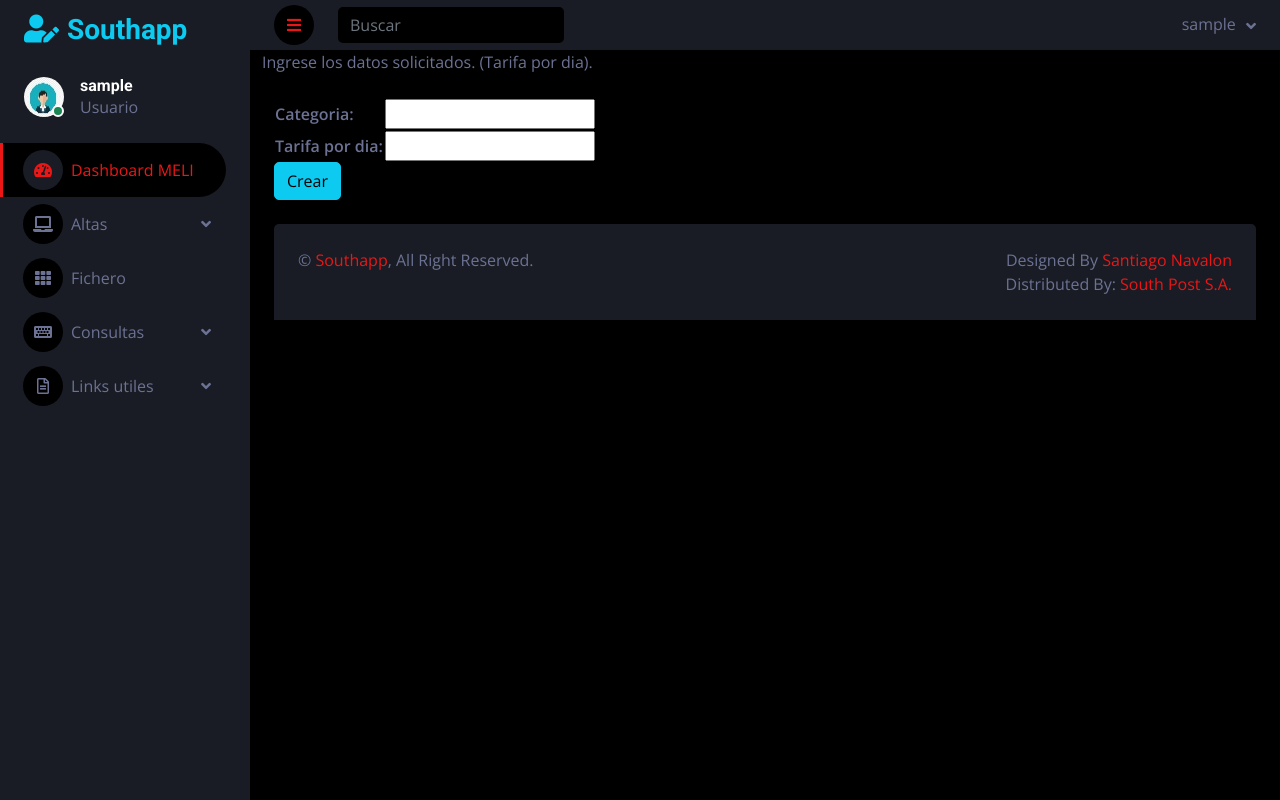
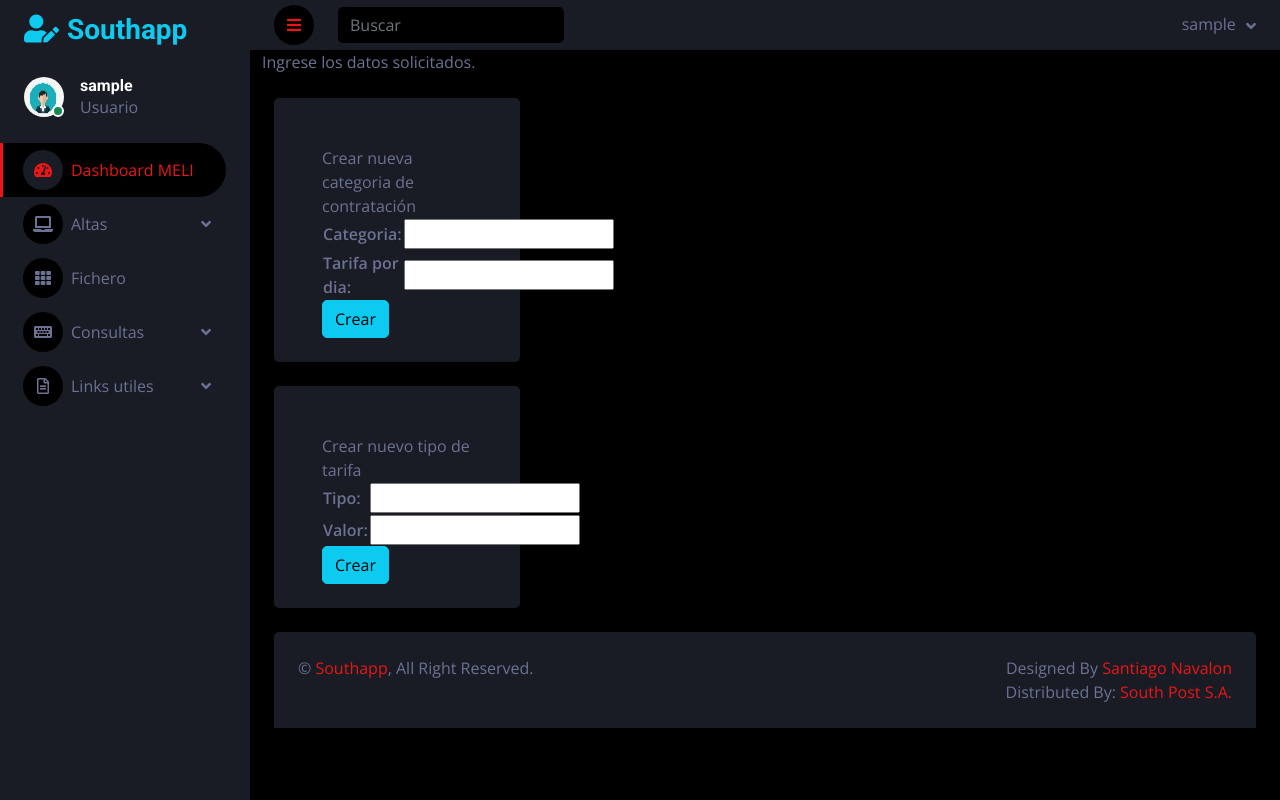
Before and after one commit to iSanty/southapp, a Django app: page /empleados/crear_categoria/ in a window 1280 px wide. Run offline with Django 4.2, Linux system fonts and the light colour scheme; the visitor is signed in with stand-in values (Sample User, id 1); some libraries are stand-ins or nearby versions.

Commit message:
agrego tipo tarifa y funcionalidad

```diff
--- a/empleados/forms.py
+++ b/empleados/forms.py
@@ -1,6 +1,6 @@
 from django import forms
 
-from empleados.models import Categoria
+from empleados.models import Categoria, TipoTarifa
 
 
 class FormAltaPersonalMeli(forms.Form):
@@ -14,6 +14,7 @@ class FicharPersonalMeli(forms.Form):
     dni = forms.CharField(max_length=10)
     fecha_trabajada = forms.DateTimeField(input_formats=['%d/%m/%Y'])
     categoria = forms.ModelChoiceField(queryset= Categoria.objects.all())
+    tipo_tarifa = forms.ModelChoiceField(queryset= TipoTarifa.objects.all(), required=False)
 
 
 
@@ -21,6 +22,10 @@ class CrearCategoria(forms.Form):
     categoria = forms.CharField(max_length=25)
     tarifa_por_dia = forms.FloatField()
 
+
+class FormTipoTarifa(forms.Form):
+    tipo = forms.CharField(max_length=10)
+    valor = forms.FloatField()
 
 
 class FormBusquedaFichero(forms.Form):
--- a/empleados/views.py
+++ b/empleados/views.py
@@ -1,8 +1,8 @@
 from django.shortcuts import render, redirect
 from django.contrib.auth.decorators import login_required
 
-from empleados.models import Categoria, EmpleadoMeli, Fichero
-from .forms import FormAltaPersonalMeli, FicharPersonalMeli, CrearCategoria, FormBusquedaFichero, FormEditarFicha
+from empleados.models import Categoria, EmpleadoMeli, Fichero, TipoTarifa
+from .forms import FormAltaPersonalMeli, FicharPersonalMeli, CrearCategoria, FormBusquedaFichero, FormEditarFicha, FormTipoTarifa
 # Create your views here.
 
 @login_required
@@ -48,36 +48,69 @@ def alta_personal_meli(request):
 @login_required
 def alta_categoria(request):
     form_cat = CrearCategoria()
+    form_tipo_tarifa = FormTipoTarifa()
+
     msj = 'Ingrese los datos solicitados.'
 
     if request.method == 'POST':
-        form_cat = CrearCategoria(request.POST)
-
-        if form_cat.is_valid():
-            informacion = form_cat.cleaned_data
+        if 'btn_cat' in request.POST:
 
 
-            categoria_en_base = Categoria.objects.filter(categoria=informacion['categoria'])
+            form_cat = CrearCategoria(request.POST)
 
-            if not categoria_en_base:
-                nueva_categoria = Categoria(
-                    categoria = informacion['categoria'],
-                    tarifa_por_dia = informacion['tarifa_por_dia'],
+            if form_cat.is_valid():
 
-                )
-                nueva_categoria.save()
-                msj = 'Categoria ' + informacion['categoria'] + ' creada exitosamente.'
-                return render(request, 'empleados/alta_categoria.html', {'msj':msj, 'form_cat':form_cat})
+                informacion = form_cat.cleaned_data
+
+
+                categoria_en_base = Categoria.objects.filter(categoria=informacion['categoria'])
+
+                if not categoria_en_base:
+                    nueva_categoria = Categoria(
+                        categoria = informacion['categoria'],
+                        tarifa_por_dia = informacion['tarifa_por_dia'],
+
+                    )
+                    nueva_categoria.save()
+                    msj = 'Categoria ' + informacion['categoria'] + ' creada exitosamente.'
+                    return render(request, 'empleados/alta_categoria.html', {'msj':msj, 'form_cat':form_cat, 'form_tipo_tarifa':form_tipo_tarifa})
+                else:
+                    msj = 'La categoria ' + informacion['categoria'] + ' ya se encuentra dada de alta.'
+                    return render(request, 'empleados/alta_categoria.html',{'msj':msj, 'form_cat': form_cat, 'form_tipo_tarifa':form_tipo_tarifa})
             else:
-                msj = 'La categoria ' + informacion['categoria'] + ' ya se encuentra dada de alta.'
-                return render(request, 'empleados/alta_categoria.html',{'msj':msj, 'form_cat': form_cat})
-        else:
-            msj = 'Formulario invalido, verifique'
-            return render(request, 'empleados/alta_categoria.html', {'form_cat':form_cat, 'msj':msj})
+                msj = 'Formulario invalido, verifique'
+                return render(request, 'empleados/alta_categoria.html', {'form_cat':form_cat, 'msj':msj, 'form_tipo_tarifa':form_tipo_tarifa})
+        elif 'btn_tipotarifa' in request.POST:
+            form_tipo_tarifa = FormTipoTarifa(request.POST)
+
+            if form_tipo_tarifa.is_valid():
+
+                informacion = form_tipo_tarifa.cleaned_data
+
+
+                tarifa_en_base = TipoTarifa.objects.filter(tipo=informacion['tipo'])
+
+                if not tarifa_en_base:
+                    nueva_tarifa = TipoTarifa(
+                        tipo = informacion['tipo'],
+                        valor = informacion['valor'],
+
+                    )
+                    nueva_tarifa.save()
+                    msj = 'Tipo de tarifa ' + informacion['tipo'] + ' creada exitosamente.'
+                    return render(request, 'empleados/alta_categoria.html', {'msj':msj, 'form_cat':form_cat, 'form_tipo_tarifa':form_tipo_tarifa})
+                else:
+                    msj = 'El tipo de tarifa ' + informacion['tipo'] + ' ya se encuentra dado de alta.'
+                    return render(request, 'empleados/alta_categoria.html',{'msj':msj, 'form_cat': form_cat, 'form_tipo_tarifa':form_tipo_tarifa})
+            else:
+                msj = 'Formulario invalido, verifique'
+                return render(request, 'empleados/alta_categoria.html', {'form_cat':form_cat, 'msj':msj, 'form_tipo_tarifa':form_tipo_tarifa})
+
+
     else:
-        form_cat = CrearCategoria()
-        msj = 'Ingrese los datos solicitados. (Tarifa por dia).'
-        return render(request, 'empleados/alta_categoria.html', {'form_cat':form_cat, 'msj':msj})
+
+        msj = 'Ingrese los datos solicitados.'
+        return render(request, 'empleados/alta_categoria.html', {'form_cat':form_cat, 'msj':msj, 'form_tipo_tarifa':form_tipo_tarifa})
 
 
 
@@ -101,8 +134,16 @@ def fichero(request):
                     if not validar_fecha:
 
                         personal, _ = EmpleadoMeli.objects.get_or_create(dni=informacion['dni'])
+                        costo, _ = Categoria.objects.get_or_create(categoria=informacion['categoria'])
+                        if informacion['tipo_tarifa']:
+                            aumento, _ = TipoTarifa.objects.get_or_create(tipo=informacion['tipo_tarifa'])
+                        else:
+                            aumento = 0
 
-                        costo, _ = Categoria.objects.get_or_create(categoria=informacion['categoria'])
+                        if aumento:
+                            suma = aumento.valor + costo.tarifa_por_dia
+                        else:
+                            suma = aumento + costo.tarifa_por_dia
 
                         fichar = Fichero(
                             dni = informacion['dni'],
@@ -112,9 +153,18 @@ def fichero(request):
 
                             nombre = personal.nombre,
                             apellido = personal.apellido,
-                            tarifa = costo.tarifa_por_dia
+                            tarifa = costo.tarifa_por_dia,
+                            tipo_tarifa = str(informacion['tipo_tarifa']),
+
+                            total_dia = suma
 
                         )
+
+                        if aumento:
+                            fichar.suma_a_tarifa = aumento.valor
+                        else:
+                            fichar.suma_a_tarifa = 0
+
 
                         fichar.save()
                         msj = 'Fichero grabado'
--- a/templates/empleados/alta_categoria.html
+++ b/templates/empleados/alta_categoria.html
@@ -13,17 +13,44 @@
 </div>
 
 
-
+<div class="container-fluid pt-4 px-4">
+    <div class="col-sm-12 col-xl-3">
+        <div class="bg-secondary rounded h-100 p-4">
             <div class="container-fluid pt-4 px-4">
                 <div class="row g-4">
                     <form action={% url 'crear_categoria' %} method = "POST">
                         {% csrf_token %}
+                        Crear nueva categoria de contratación
                         <table>
                             {{form_cat.as_table}}
                         </table>
 
-            <button type="submit" class="btn btn-info">Crear</button>
+                        <button type="submit" class="btn btn-info" name="btn_cat">Crear</button>
                     </form>
+                </div>
+            </div>
+        </div>
+    </div>
+</div>
+
+
+<div class="container-fluid pt-4 px-4">
+    <div class="col-sm-12 col-xl-3">
+        <div class="bg-secondary rounded h-100 p-4">
+            <div class="container-fluid pt-4 px-4">
+                <div class="row g-4">
+                    <form action={% url 'crear_categoria' %} method = "POST">
+                        {% csrf_token %}
+                        Crear nuevo tipo de tarifa
+                        <table>
+                            {{form_tipo_tarifa.as_table}}
+                        </table>
+
+                        <button type="submit" class="btn btn-info" name="btn_tipotarifa">Crear</button>
+                    </form>
+                </div>
+            </div>
+        </div>
     </div>
 </div>
 
```
Also changed, not shown: empleados/models.py (+11 -0 lines), empleados/migrations/0002_tipotarifa.py (added), empleados/migrations/0003_fichero_suma_a_tarifa_fichero_tipo_tarifa_and_more.py (added). Lines whose indentation alone changed are shown as unchanged.
